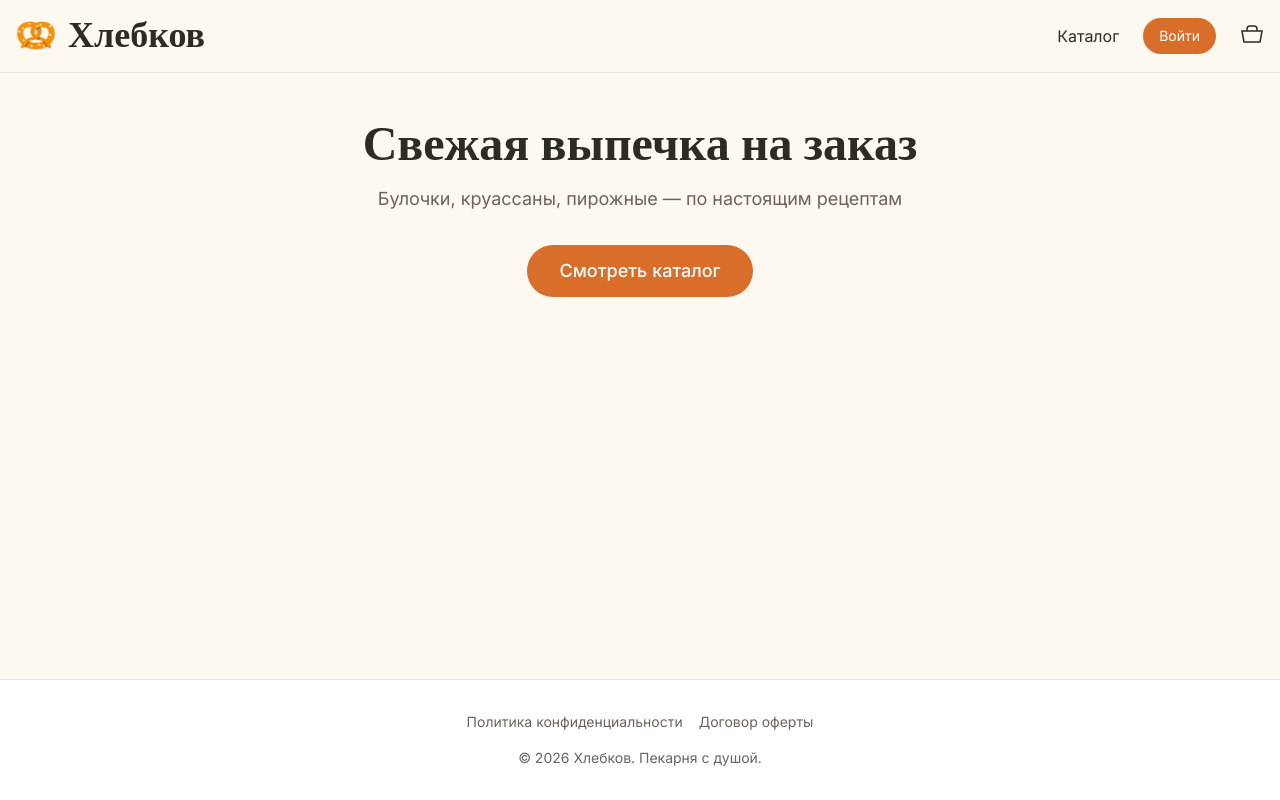
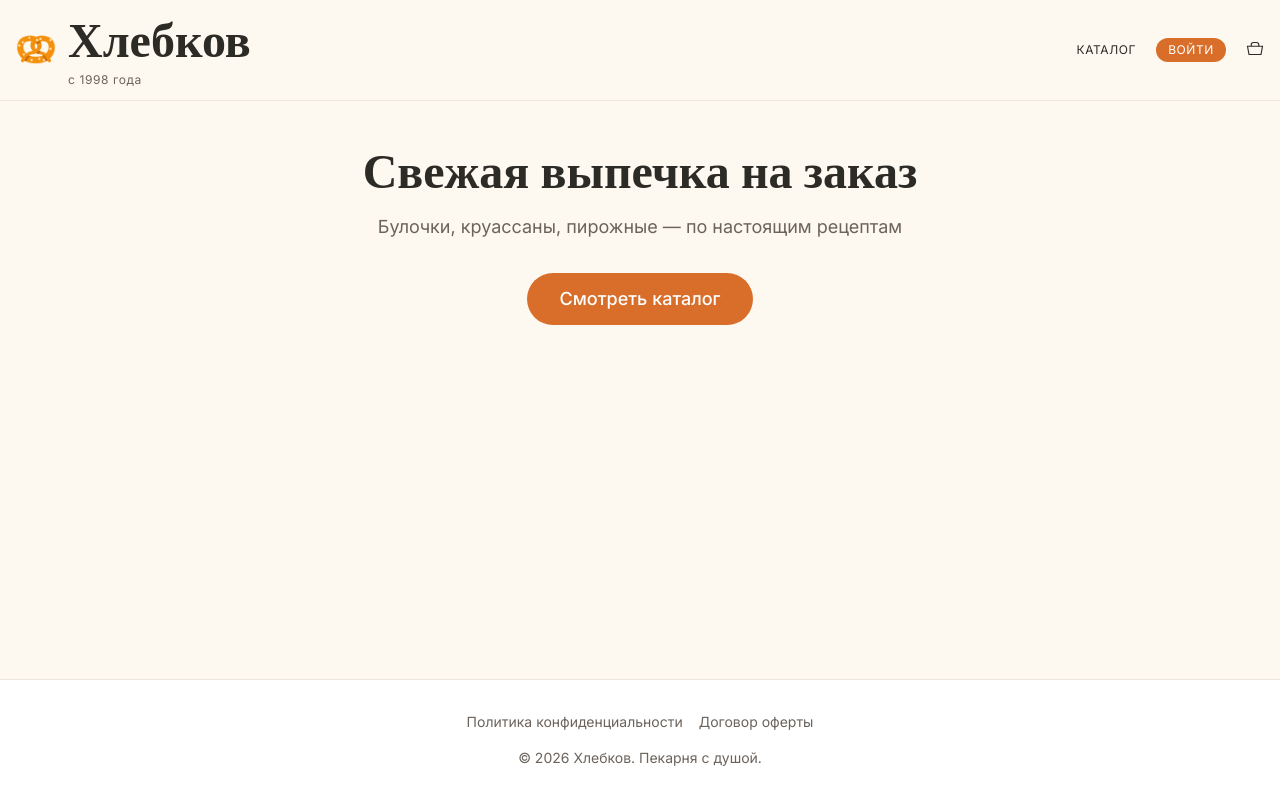
Before and after one commit to glebgrachev/hlebkov, a React (Vite) app: page / in a window 1280 px wide. Built offline with nearby package versions, Linux system fonts and the light colour scheme; no server answers; the database is empty.

Commit message:
Добавлена подпись 'с 1998 года' под логотипом

```diff
--- a/src/components/Layout/Header.jsx
+++ b/src/components/Layout/Header.jsx
@@ -35,19 +35,24 @@ function Header() {
 
   return (
     <header className="sticky top-0 z-50 bg-[#FDF8F0]/95 backdrop-blur-sm border-b border-[#EDE6DD]">
-      <div className="container mx-auto px-4 py-4 flex justify-between items-center">
+      <div className="container mx-auto px-4 py-3 flex justify-between items-center">
         <div className="flex items-center gap-3">
           <img
             src="/android-chrome-192x192.png"
             alt="Хлебков"
             className="w-8 h-8 md:w-10 md:h-10"
           />
-          <Link to="/" className="text-3xl md:text-4xl font-display font-bold text-[#2D2B26] scale-hover">
-            Хлебков
-          </Link>
+          <div className="flex flex-col">
+            <Link to="/" className="text-4xl md:text-5xl font-display font-bold text-[#2D2B26] scale-hover leading-tight">
+              Хлебков
+            </Link>
+            <span className="text-[10px] md:text-xs text-text-mid tracking-wider">
+              с 1998 года
+            </span>
+          </div>
         </div>
-        <div className="flex items-center gap-6">
-          <Link to="/catalog" className="hidden md:block text-text-dark hover:text-primary transition">
+        <div className="flex items-center gap-5">
+          <Link to="/catalog" className="hidden md:block text-xs uppercase tracking-wider text-text-dark hover:text-primary transition">
             Каталог
           </Link>
 
@@ -55,26 +60,26 @@ function Header() {
             <div className="relative">
               <button
                 onClick={() => setShowMenu(!showMenu)}
-                className="flex items-center gap-2 text-text-dark hover:text-primary transition"
+                className="flex items-center gap-1 text-xs uppercase tracking-wider text-text-dark hover:text-primary transition"
               >
                 <span>👤</span>
                 <span className="hidden md:inline">Профиль</span>
-                <svg className="w-4 h-4" fill="none" stroke="currentColor" viewBox="0 0 24 24">
+                <svg className="w-3 h-3" fill="none" stroke="currentColor" viewBox="0 0 24 24">
                   <path strokeLinecap="round" strokeLinejoin="round" strokeWidth={2} d="M19 9l-7 7-7-7" />
                 </svg>
               </button>
               {showMenu && (
-                <div className="absolute right-0 mt-2 w-48 bg-white rounded-xl shadow-lg border border-border overflow-hidden z-50">
+                <div className="absolute right-0 mt-2 w-40 bg-white rounded-xl shadow-lg border border-border overflow-hidden z-50">
                   <Link
                     to="/my-orders"
                     onClick={() => setShowMenu(false)}
-                    className="block px-4 py-2 text-text-dark hover:bg-gray-50 transition"
+                    className="block px-3 py-2 text-xs text-text-dark hover:bg-gray-50 transition"
                   >
                     Мои заказы
                   </Link>
                   <button
                     onClick={handleLogout}
-                    className="block w-full text-left px-4 py-2 text-red-500 hover:bg-gray-50 transition"
+                    className="block w-full text-left px-3 py-2 text-xs text-red-500 hover:bg-gray-50 transition"
                   >
                     Выйти
                   </button>
@@ -84,7 +89,7 @@ function Header() {
           ) : (
             <Link
               to="/login"
-              className="bg-primary text-white px-4 py-2 rounded-full text-sm hover:bg-primary-dark transition"
+              className="text-xs uppercase tracking-wider bg-primary text-white px-3 py-1 rounded-full hover:bg-primary-dark transition"
             >
               Войти
             </Link>
@@ -92,18 +97,19 @@ function Header() {
 
           <Link to="/cart" className="relative scale-hover">
             <svg
-              width="24"
-              height="24"
+              width="18"
+              height="18"
               viewBox="0 0 24 24"
               fill="none"
-              xmlns="http://www.w3.org/2000/svg"
+              stroke="currentColor"
+              strokeWidth="1.5"
               className="text-text-dark"
             >
-              <path d="M2 7L4 18H20L22 7H2Z" stroke="currentColor" strokeWidth="1.5" fill="none"/>
+              <path d="M2 7L4 18H20L22 7H2Z" stroke="currentColor" fill="none"/>
               <path d="M7 7V5C7 3.5 8 2 10 2H14C16 2 17 3.5 17 5V7" stroke="currentColor" strokeWidth="1.5" fill="none"/>
             </svg>
             {totalItems > 0 && (
-              <span className="absolute -top-2 -right-2 bg-primary text-white text-xs w-5 h-5 rounded-full flex items-center justify-center">
+              <span className="absolute -top-2 -right-2 bg-primary text-white text-xs w-4 h-4 rounded-full flex items-center justify-center">
                 {totalItems}
               </span>
             )}
```
